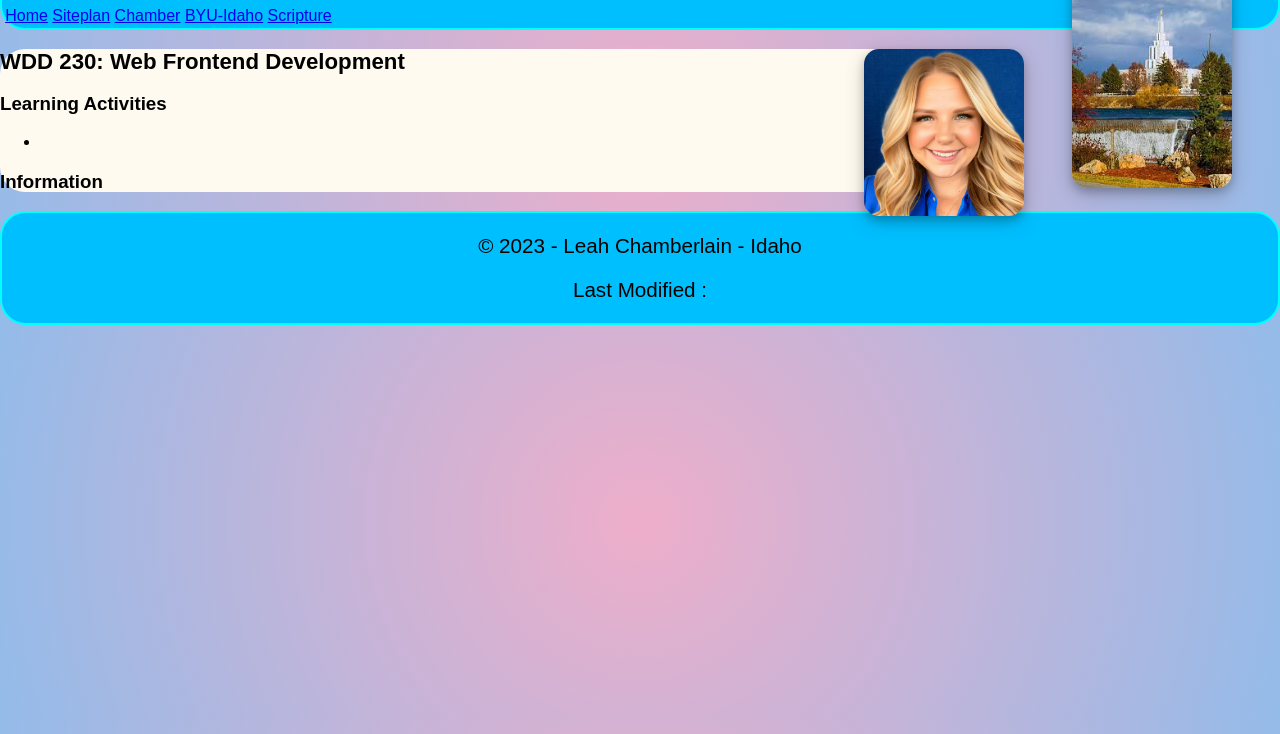
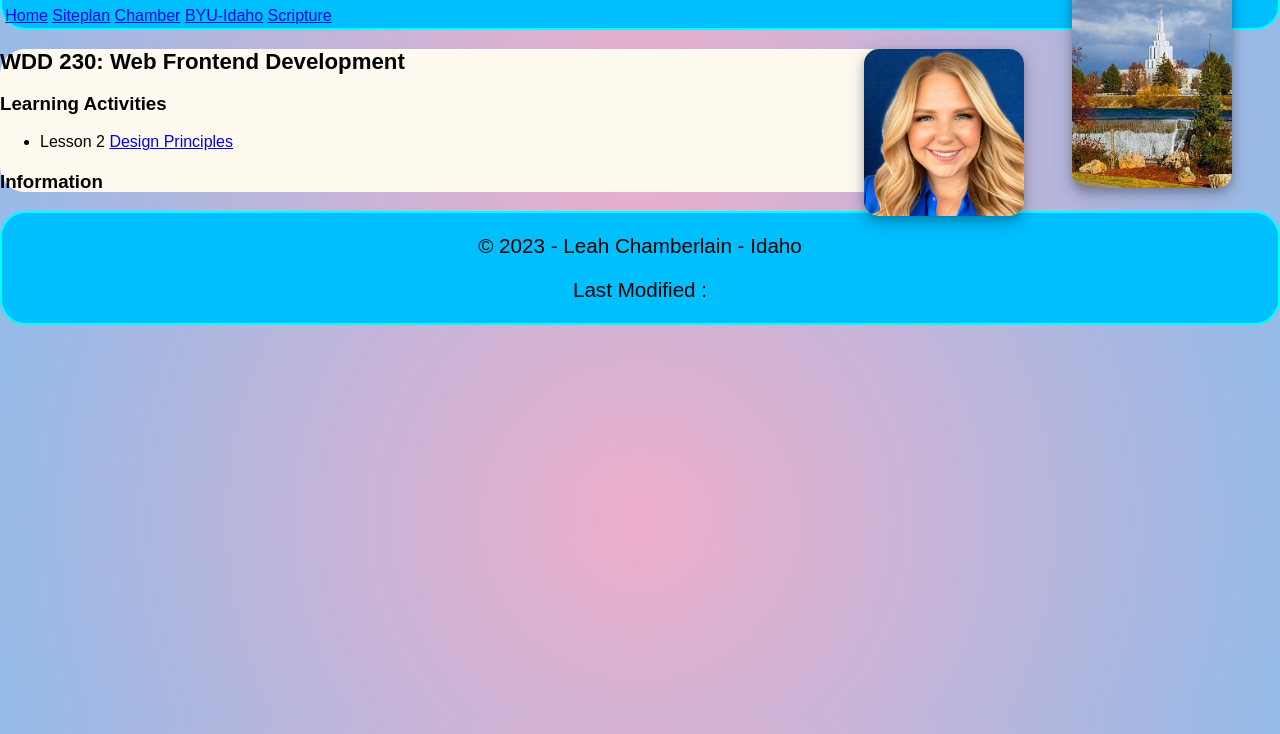
Before and after one commit to chamleah/wdd230, a plain HTML site: page index.html in a window 1280 px wide. Shown: the part 66-800 px from the top of the page. Drawn offline with Linux system fonts and the light colour scheme.

Commit message:
linked lesson 2 site

```diff
--- a/index.html
+++ b/index.html
@@ -29,7 +29,9 @@
             <h3>Learning Activities</h3>
             <ul>
                 <li>
-                  <a></a>
+                    Lesson 2
+                    <a href="lesson02/design-principles.html" target="_blank"
+                    >Design Principles</a>
                 </li>
         </section>
         <section class="card">
```
